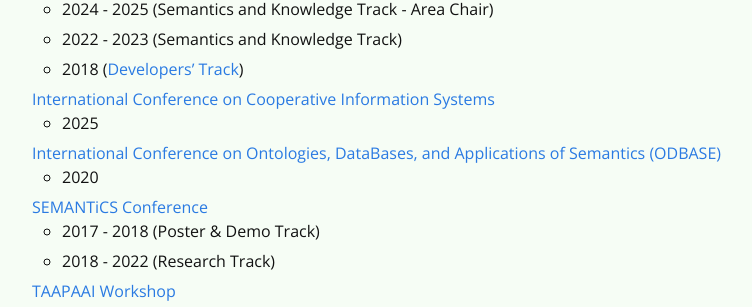
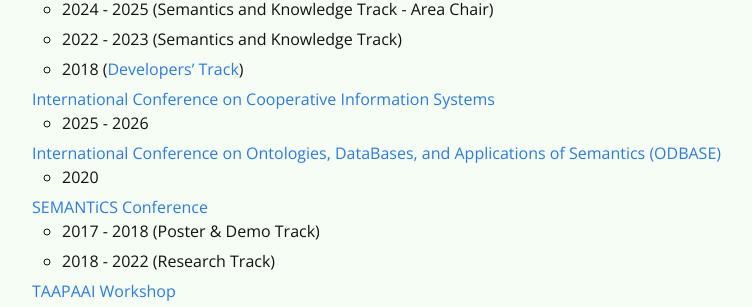
Before and after one commit to rubensworks/rubensworks.net, a Jekyll site: the page built from cv.md, in a window 1280 px wide and 900 px high, scrolled down 11688 px. Shown: the part 148-455 px from the top of the window, without its empty margins (268-1020 px from the left). Built offline with Jekyll 4.4.1, drawn with Linux system fonts in a browser that asks for light colours; some web fonts are replaced.

Commit message:
Add 2026 to CoopIS

```diff
--- a/cv.md
+++ b/cv.md
@@ -504,7 +504,7 @@
     * 2022 - 2023 (Semantics and Knowledge Track)
     * 2018 ([Developers' Track](https://www2018.thewebconf.org/program/developers-track/))
 * [International Conference on Cooperative Information Systems](https://coopis.scitevents.org/Home.aspx)
-    * 2025
+    * 2025 - 2026
 * [International Conference on Ontologies, DataBases, and Applications of Semantics (ODBASE)](http://www.otmconferences.org/index.php/conferences/odbase-2020)
     * 2020
 * [SEMANTiCS Conference](https://semantics.cc/)
```
